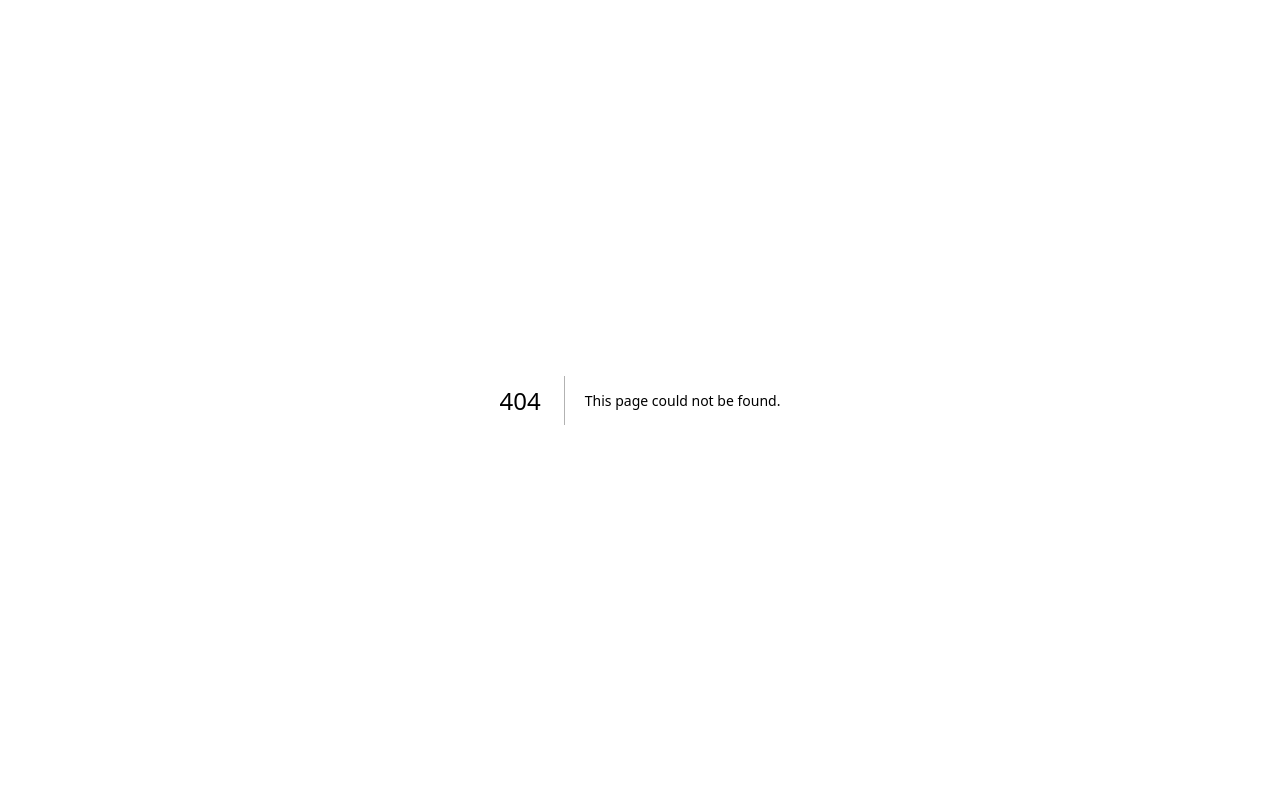
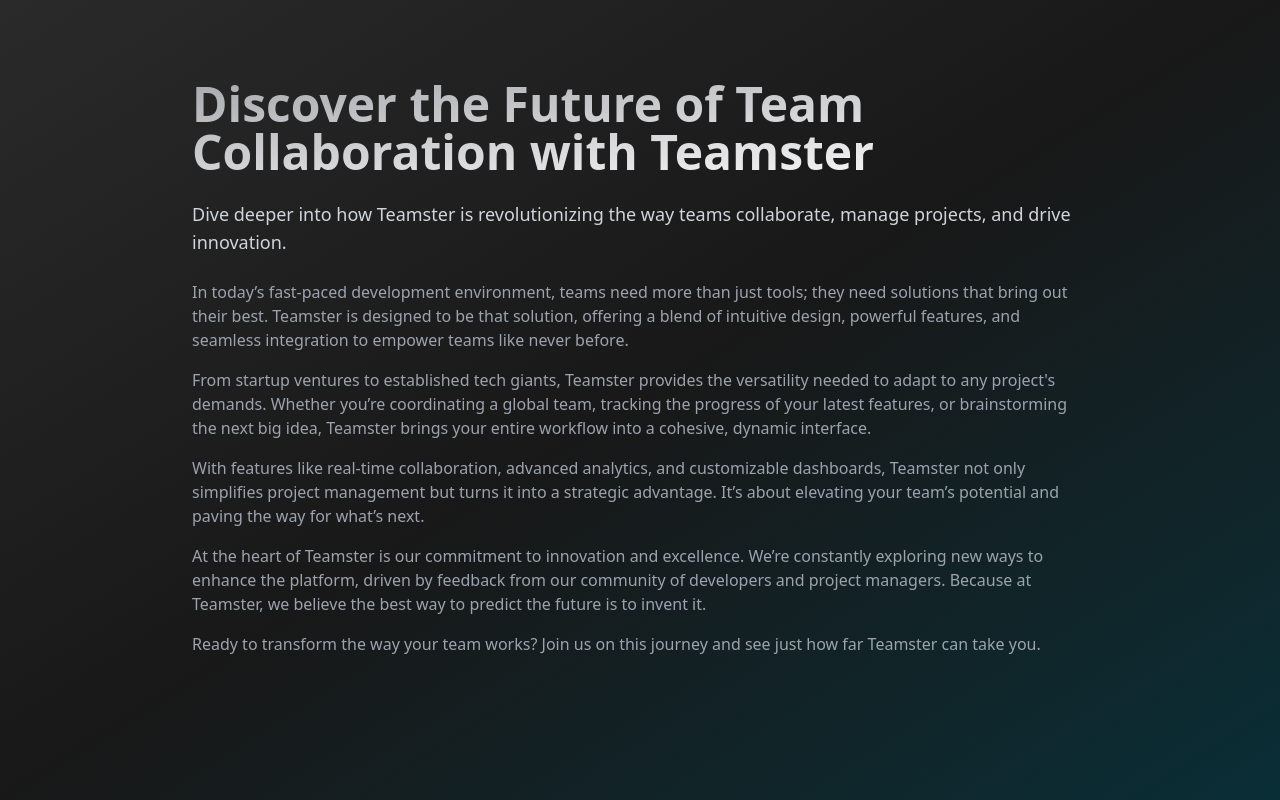
Before and after one commit to chafed-rc/teamster-main-master, a Next.js app: page /information in a window 1280 px wide. Before the commit this address had no page. Built offline with nearby package versions, Linux system fonts and the light colour scheme.

Commit message:
More Updates

```diff
--- a/app/auth.ts
+++ b/app/auth.ts
@@ -1,10 +1,23 @@
 import type { NextAuthConfig } from "next-auth"
 import NextAuth from "next-auth"
 import GitHub from "next-auth/providers/GitHub"
-import Google from "next-auth/providers/google"
+import PostgresAdapter from "@auth/pg-adapter"
+import { Pool } from 'pg'
+
+
+const pool = new Pool({
+  host: 'localhost',
+  user: 'postgres',
+  password: 'yankees15',
+  database: 'teamster_db',
+  max: 20,
+  idleTimeoutMillis: 30000,
+  connectionTimeoutMillis: 2000,
+})
 
 
 export const authConfig = {
+  adapter: PostgresAdapter(pool),
   providers: [
     GitHub,
   ]
--- a/app/dashboard/page.tsx
+++ b/app/dashboard/page.tsx
@@ -7,7 +7,7 @@
 
 export default async function Dashboard(){
 
-    const session = await  auth()
+    const session = await auth()
 
 
     if(!session){
@@ -43,7 +43,7 @@
                     />
                 </div>
                 <h2 className="text-2xl font-medium mb-6">Ready to get to work?</h2>
-                <Link href={'/userDash'}><span className='text-2xl hover:text-[#5CB8E4]'>Launch Dashboard</span></Link>
+                <Link href={'/dashboard/workspace'}><span className='text-2xl hover:text-[#5CB8E4]'>Launch Dashboard</span></Link>
             </div>
         </div>
         </>
--- a/app/dashboard/userDash/page.tsx
+++ /dev/null
@@ -1,8 +0,0 @@
-
-
-
-export default function userDash(){
-    return (
-        <h1>Hello user Dash</h1>
-    )
-}
--- /dev/null
+++ b/app/dashboard/workspace/page.tsx
@@ -0,0 +1,11 @@
+'use client'
+import { useRouter } from 'next/navigation';
+
+export default function UserDash() {
+  const router = useRouter();
+
+  return (
+    <h1>User Dashboard</h1>
+
+  );
+}
--- /dev/null
+++ b/app/information/page.tsx
@@ -0,0 +1,37 @@
+'use client'
+import React from 'react';
+import Navbar from '../components/nav';
+
+const LearnMoreSection = () => {
+  return (
+    <>
+      <div className="text-white py-20 px-4 md:px-8 lg:px-16">
+        <div className="max-w-4xl mx-auto space-y-6">
+          <h1 className="text-5xl font-bold mb-4 gradient-text">Discover the Future of Team Collaboration with Teamster</h1>
+          <p className="text-lg mb-4 font-medium text-gray-300">
+              Dive deeper into how Teamster is revolutionizing the way teams collaborate, manage projects, and drive innovation.
+          </p>
+          <div className='space-y-4'>
+            <p className="text-gray-400">
+              In today’s fast-paced development environment, teams need more than just tools; they need solutions that bring out their best. Teamster is designed to be that solution, offering a blend of intuitive design, powerful features, and seamless integration to empower teams like never before.
+            </p>
+            <p className="text-gray-400">
+              From startup ventures to established tech giants, Teamster provides the versatility needed to adapt to any project's demands. Whether you’re coordinating a global team, tracking the progress of your latest features, or brainstorming the next big idea, Teamster brings your entire workflow into a cohesive, dynamic interface.
+            </p>
+            <p className='text-gray-400'>
+              With features like real-time collaboration, advanced analytics, and customizable dashboards, Teamster not only simplifies project management but turns it into a strategic advantage. It’s about elevating your team’s potential and paving the way for what’s next.
+            </p>
+            <p className="text-gray-400">
+              At the heart of Teamster is our commitment to innovation and excellence. We’re constantly exploring new ways to enhance the platform, driven by feedback from our community of developers and project managers. Because at Teamster, we believe the best way to predict the future is to invent it.
+            </p>
+            <p className="text-gray-400">
+              Ready to transform the way your team works? Join us on this journey and see just how far Teamster can take you.
+            </p>
+          </div>
+        </div>
+      </div>
+    </>
+  );
+};
+
+export default LearnMoreSection;
--- a/app/page.tsx
+++ b/app/page.tsx
@@ -2,8 +2,16 @@
 import FeatureSection from "./components/features";
 import MiniFeatureSection from "./components/miniFeatures";
 import Navbar from "./components/nav";
+import { useRouter } from "next/navigation";
 
 export default function Home() {
+  const router = useRouter()
+
+  const handleButtonClick = () => { router.push('/signup')}
+  const handleLearnMore = () => { router.push('/information')}
+
+
+
   return (
     <>
       <Navbar/>
@@ -14,8 +22,8 @@
             Streamline your way to success. Elevate your project, achieve goals faster, and simplify collaboration with ease.
           </p>
           <div className="flex flex-col md:flex-row mt-7 lg:mt-10 items-center justify-center gap-6">
-            <button className="bg-transparent border-2 border-[#5CB8E4] text-[#5CB8E4] hover:bg-[#5CB8E4] hover:text-white transition-colors duration-300 ease-in-out rounded-3xl text-xl px-6 py-3 lg:text-2xl">Learn More</button>
-            <button className="bg-[#5CB8E4] text-white hover:opacity-90 transition-opacity duration-300 ease-in-out rounded-3xl text-xl px-6 py-3 lg:text-2xl">Get Started</button>
+            <button onClick={handleLearnMore} className="bg-transparent border-2 border-[#5CB8E4] text-[#5CB8E4] hover:bg-[#5CB8E4] hover:text-white transition-colors duration-300 ease-in-out rounded-3xl text-xl px-6 py-3 lg:text-2xl">Learn More</button>
+            <button onClick={handleButtonClick} className="bg-[#5CB8E4] text-white hover:opacity-90 transition-opacity duration-300 ease-in-out rounded-3xl text-xl px-6 py-3 lg:text-2xl">Get Started</button>
           </div>
           <FeatureSection />
           <MiniFeatureSection />
--- a/app/signup/page.tsx
+++ b/app/signup/page.tsx
@@ -39,8 +39,7 @@
             />
           </div>
           <h2 className="text-2xl font-medium mb-6">Create your Teamster account</h2>
-          <button className="bg-[#5CB8E4] hover:bg-[#72C6EA] text-white py-3 px-6 rounded-md w-full mb-3 font-medium">Continue with Google</button>
-          <button onClick={() => signIn('github')} className="bg-gray-500 hover:bg-gray-400 text-white py-3 px-6 rounded-md w-full mb-3 font-medium">Continue with GitHub</button>
+          <button onClick={() => signIn('github')} className="bg-[#5CB8E4] hover:bg-[#72C6EA] text-white py-3 px-6 rounded-md w-full mb-3 font-medium">Continue with GitHub</button>
           <button
             onClick={handleEmailSubmit}
             className="bg-gray-500 hover:bg-gray-400 text-white py-3 px-6 rounded-md w-full font-medium relative"
--- a/package.json
+++ b/package.json
@@ -10,8 +10,10 @@
   },
   "dependencies": {
     "@auth/core": "^0.27.0",
+    "@auth/pg-adapter": "^0.6.0",
     "next": "14.1.0",
     "next-auth": "^5.0.0-beta.11",
+    "pg": "^8.11.3",
     "react": "^18.2.0",
     "react-dom": "^18.2.0",
     "react-icons": "^5.0.1",
@@ -19,6 +21,7 @@
   },
   "devDependencies": {
     "@types/node": "^20",
+    "@types/pg": "^8.11.0",
     "@types/react": "^18",
     "@types/react-dom": "^18",
     "autoprefixer": "^10.0.1",
```
Also changed, not shown: 1 other file (tests, documents, lock files or other folders).
